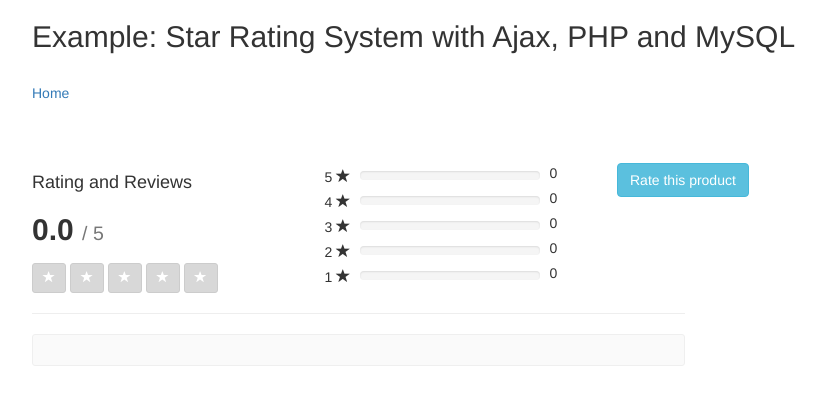
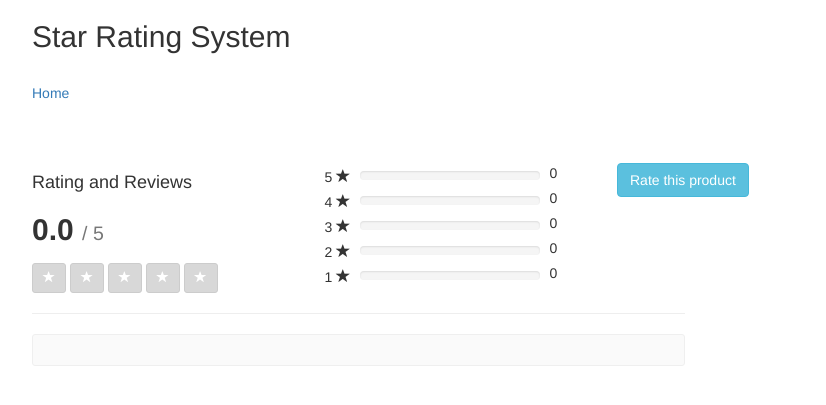
Before and after one commit to ayush0907/Star_Rating_System, a PHP site: page /show_rating.php?item_id=1 in a window 1280 px wide. Shown: the top 405 px of the page, without its empty margins (53-879 px from the left). Run offline with PHP 8.4, Linux system fonts and the light colour scheme; data comes from the database, SQL or seed files in the repository; some libraries are stand-ins or nearby versions.

Commit message:
Update show_rating.php

```diff
--- a/show_rating.php
+++ b/show_rating.php
@@ -2,12 +2,12 @@
 session_start();
 include('inc/header.php');
 ?>
-<title>phpzag.com : Demo Star Rating System with Ajax, PHP and MySQL</title>
+<title>Star Rating System </title>
 <script src="js/rating.js"></script>
 <link rel="stylesheet" href="css/style.css">
 <?php include('inc/container.php');?>
 <div class="container">
-	<h2>Example: Star Rating System with Ajax, PHP and MySQL</h2>
+	<h2>Star Rating System </h2>
 	<?php
 	include 'inc/menu.php';
 	include 'class/Rating.php';
```
